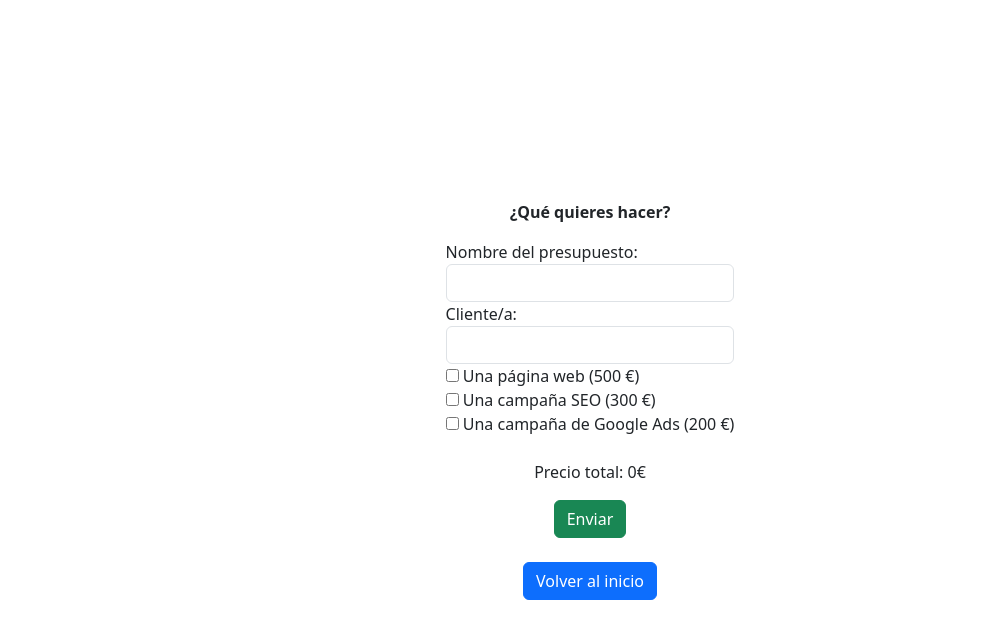
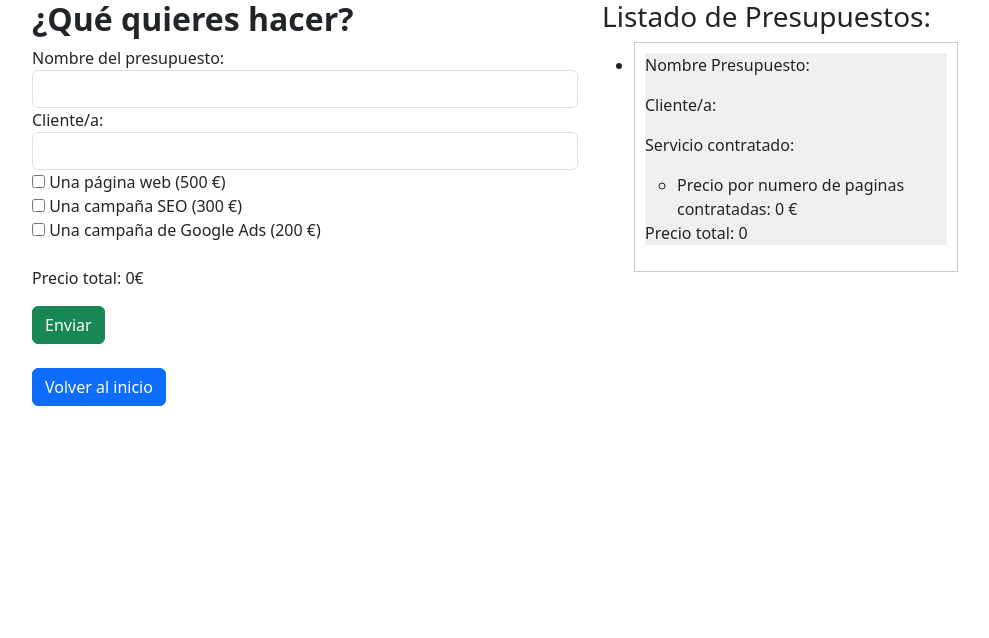
Before and after one commit to LorenaPonsico/Sprint_7_Pressupost_Angular, an Angular app: page /home in a window 1280 px wide. Both pictures are taken after a click on the button "Enviar". Shown: the top 638 px of the page, without its empty margins (50-1039 px from the left). Built offline with nearby package versions, Linux system fonts and the light colour scheme.

Commit message:
render budget list

```diff
--- a/src/app/app-routing.module.ts
+++ b/src/app/app-routing.module.ts
@@ -4,13 +4,14 @@ import { WelcomeComponent } from './welcome/welcome.component';
 import { HomeComponent } from './home/home.component';
 import { RouterModule, Routes } from '@angular/router';
 import { ModalComponent } from './modal/modal.component';
+import { PressupostListComponent } from './home/pressupost-list/pressupost-list.component';
 
 const appRoutes: Routes=[
 
   {path:"", component:WelcomeComponent},
   {path:"home", component:HomeComponent},
-  {path:"modal", component:ModalComponent}
-
+  {path:"modal", component:ModalComponent},
+  { path: "presupuestos", component: PressupostListComponent }
   ];
 
 @NgModule({
--- a/src/app/app.module.ts
+++ b/src/app/app.module.ts
@@ -10,6 +10,7 @@ import { WelcomeComponent } from './welcome/welcome.component'
 import { AppRoutingModule } from './app-routing.module';
 import { ModalComponent } from './modal/modal.component';
 import { PressupostListComponent } from './home/pressupost-list/pressupost-list.component';
+import { FormsModule } from '@angular/forms';
 
 
 
@@ -28,6 +29,7 @@ import { PressupostListComponent } from './home/pressupost-list/pressupost-list.
     BrowserModule,
     ReactiveFormsModule,
     AppRoutingModule,
+    FormsModule
   ],
   providers: [BudgetService],
   bootstrap: [AppComponent]
--- a/src/app/home/home.component.css
+++ b/src/app/home/home.component.css
@@ -1,11 +1,16 @@
 .container {
     display: flex;
     flex-direction: column;
-    align-items: center;
     justify-content: center;
-    height: 100vh; /* Ajusta la altura según tus necesidades */
+    height: 50%;
+    width: 100%;
   }
 
   .title{
    font-weight: bold;
   }
+
+  .scrollable-list {
+    height: 80%;
+    overflow-y: auto;
+  }
--- a/src/app/home/home.component.html
+++ b/src/app/home/home.component.html
@@ -1,33 +1,35 @@
 <div class="container">
+    <div class="row">
+        <div class="col-6">
 
-    <p class="title">¿Qué quieres hacer?</p>
+            <h2 class="title">¿Qué quieres hacer?</h2>
 
             <div>
 
                 <div class="form-group">
                     <label for="nomPressupost">Nombre del presupuesto:</label>
-            <input type="text" class="form-control" id="nomPressupost" />
+                    <input type="text" class="form-control" id="nameBudget" [(ngModel)]="nameBudget" />
                 </div>
 
                 <div class="form-group">
                     <label for="client">Cliente/a:</label>
-            <input type="text" class="form-control" id="client" />
+                    <input type="text" class="form-control" id="customer" [(ngModel)]="customer" />
                 </div>
 
 
                 <label for="checkbox1">
-            <input type="checkbox" id="checkbox1" (change)="sumPrice()" />
+                    <input type="checkbox" id="checkbox1" [(ngModel)]="checkbox1Checked" (change)="sumPrice()" />
                     Una página web (500 €)
                 </label>
-        <app-panell (valuesForm)="handleValuesFromChild($event)" *ngIf="showPanell"></app-panell>
+                <app-panell (valuesForm)="takeValuePanell($event)" *ngIf="showPanell"></app-panell>
                 <br />
                 <label for="checkbox2">
-            <input type="checkbox" id="checkbox2" (change)="sumPrice()" />
+                    <input type="checkbox" id="checkbox2" [(ngModel)]="checkbox2Checked" (change)="sumPrice()" />
                     Una campaña SEO (300 €)
                 </label>
                 <br />
                 <label for="checkbox3">
-            <input type="checkbox" id="checkbox3" (change)="sumPrice()" />
+                    <input type="checkbox" id="checkbox3" [(ngModel)]="checkbox3Checked" (change)="sumPrice()" />
                     Una campaña de Google Ads (200 €)
                 </label>
             </div>
@@ -37,10 +39,21 @@
             </div>
 
 
-    <button class="btn btn-success" (click)="enviarPresupuesto()">
+            <button class="btn btn-success" (click)="sendBudget()">
                 Enviar
             </button>
+            <br>
             <br>
 
             <button class="btn btn-primary" (click)="backWelcome()">Volver al inicio</button>
         </div>
+
+        <div class="col-4">
+            <div class="scrollable-list">
+                <app-pressupost-list [budgets]="budgets"></app-pressupost-list>
+            </div>
+        </div>
+
+    </div>
+
+</div>
--- a/src/app/home/home.component.ts
+++ b/src/app/home/home.component.ts
@@ -1,4 +1,4 @@
-import { Component } from '@angular/core';
+import { Component, OnInit } from '@angular/core';
 import { BudgetService } from './services/budget.service';
 import { Router } from '@angular/router';
 
@@ -8,45 +8,42 @@ import { Router } from '@angular/router';
   styleUrls: ['./home.component.css']
 })
 
-export class HomeComponent {
+export class HomeComponent implements OnInit {
 
-  public totalPrice:        number = 0;
-  public showPanell:        boolean = false;
+  public totalPrice: number = 0;
+  public showPanell: boolean = false;
   public resultPricePanell: number = 0;
 
+  public nameBudget: string = "";
+  public customer: string = "";
+  public budgets: any[] = [];
 
-  // pressupostos: any[] = [];
-  // nomPressupost: string = "";
-  // client: string = "";
+  public checkbox1Checked: boolean = false;
+  public checkbox2Checked: boolean = false;
+  public checkbox3Checked: boolean = false;
 
+  constructor(private budgetService: BudgetService, private router: Router) { }
 
-
-  constructor(private budgetService: BudgetService, private router: Router) {
-
+  ngOnInit() { // se ejecuta cuando se renderiza/carga el componente home
+    this.budgets = this.budgetService.getBudgets();
   }
 
   sumPrice() {
 
     this.totalPrice = 0;
 
-    const checkbox1 = document.getElementById('checkbox1') as HTMLInputElement;
-    const checkbox2 = document.getElementById('checkbox2') as HTMLInputElement;
-    const checkbox3 = document.getElementById('checkbox3') as HTMLInputElement;
-
-    if (checkbox1.checked) {
+    if (this.checkbox1Checked) {
       this.totalPrice += 500;
-      this.showPanell = true
-    }
-    else {
-      this.showPanell = false
+      this.showPanell = true;
+    } else {
+      this.showPanell = false;
     }
 
-    if (checkbox2.checked) {
+    if (this.checkbox2Checked) {
       this.totalPrice += 300;
     }
 
-
-    if (checkbox3.checked) {
+    if (this.checkbox3Checked) {
       this.totalPrice += 200;
     }
 
@@ -55,10 +52,9 @@ export class HomeComponent {
     }
   }
 
-  handleValuesFromChild(values: any) {
+  takeValuePanell(values: any) {
     const web = values.web;
     const language = values.language;
-
 
     if (web >= 0 && language >= 0) {
       this.totalPrice -= this.resultPricePanell
@@ -72,26 +68,17 @@ export class HomeComponent {
   }
 
 
-  enviarPresupuesto() {
-    // const pressupost = {
-    //     nom: this.nomPressupost,
-    //     client: this.client,
-    //     servei: this.serveiSeleccionat,
-    //     preu: this.total + this.precioTotal,
-    //     data: this.data,
-    // };
-    // console.log("Pressupost:", pressupost);
-    // this.resultService.addBudget(pressupost);
+  sendBudget() {
+    const budget = {
+      name: this.nameBudget,
+      customer: this.customer,
+      price: this.totalPrice,
+      checkbox1: this.checkbox1Checked,
+      checkbox2: this.checkbox2Checked,
+      checkbox3: this.checkbox3Checked,
+      panell: this.resultPricePanell
+    };
 
-//     // Reiniciar los valores de los inputs después de enviar el presupuesto
-//     this.nomPressupost = "";
-//     this.client = "";
-//     this.serveiSeleccionat = [];
-//     this.total = 0;
-//     this.precioTotal = 0;
-// }
-
-
-
+    this.budgetService.addBudgets(budget);
+  }
 }
-}
--- a/src/app/home/pressupost-list/pressupost-list.component.css
+++ b/src/app/home/pressupost-list/pressupost-list.component.css
@@ -0,0 +1,9 @@
+.box {
+    border: 1px solid #ccc;
+    padding: 10px;
+    margin-bottom: 10px;
+  }
+
+  .box-content {
+    background-color: #f0f0f0;
+  }
--- a/src/app/home/pressupost-list/pressupost-list.component.html
+++ b/src/app/home/pressupost-list/pressupost-list.component.html
@@ -1 +1,21 @@
-<p>pressupost-list works!</p>
+<div>
+  <h3>Listado de Presupuestos:</h3>
+  <ul>
+    <li class="box" *ngFor="let budget of budgets">
+      <div class="box-content">
+
+        <p>Nombre Presupuesto: {{ budget.name }}</p>
+        <p>Cliente/a: {{ budget.customer }}</p>
+        <p>Servicio contratado:</p>
+        <ul>
+          <li *ngIf="budget.checkbox1">Una página web (500 €)</li>
+          <li *ngIf="budget.checkbox2">Una campaña SEO (300 €)</li>
+          <li *ngIf="budget.checkbox3">Una campaña de Google Ads (200 €)</li>
+          <li>Precio por numero de paginas contratadas: {{budget.panell}} €</li>
+        </ul>
+
+        <p>Precio total: {{ budget.price }}</p>
+      </div>
+    </li>
+  </ul>
+</div>
--- a/src/app/home/services/budget.service.ts
+++ b/src/app/home/services/budget.service.ts
@@ -1,4 +1,5 @@
 import { Injectable } from '@angular/core';
+
 
 @Injectable({
   providedIn: 'root'
@@ -6,18 +7,20 @@ import { Injectable } from '@angular/core';
 export class BudgetService {
 
   budgets: any[] = [];
+  // ARRAY DE PRESUPUESTOS
 
   calculateBudget(web: number, language: number) {
     const additionalBudget = web * language * 30;
     return additionalBudget;
-  }
+  } // calcular precio numero de paginas y idioma (panellComponent)
 
+  addBudgets(budget: any): void {
+    this.budgets.push(budget);
+  } // añadir presupuestos (listComponent)
 
-  // ARRAY DE PRESUPUESTOS
- addBudgets(budget: any){
-  this.budgets.push(budget);
-  console.log(this.budgets)
- }
+  getBudgets(): any[] {
+    return this.budgets;
+  } // coger presupuestos (listComponent)
 
   constructor() { }
 
--- a/src/app/welcome/welcome.component.html
+++ b/src/app/welcome/welcome.component.html
@@ -1,5 +1,5 @@
 <div class="container">
-    <p class="welcome">BIENVENIDO/A</p>
+    <h3 class="welcome">BIENVENIDO/A</h3>
 
     <p>Haz el presupuesto para potenciar tu negocio</p>
 
```
Also changed, not shown: src/app/home/pressupost-list/pressupost-list.component.ts (+4 -9 lines). Lines whose indentation alone changed are shown as unchanged.
